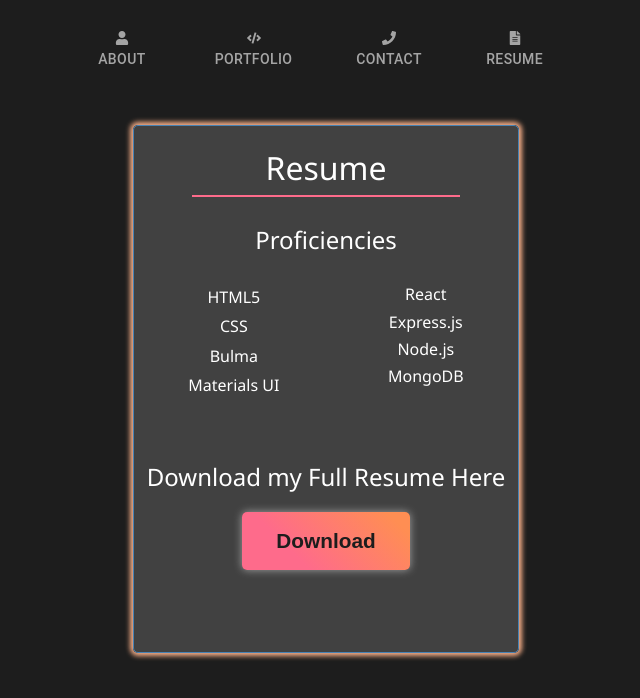
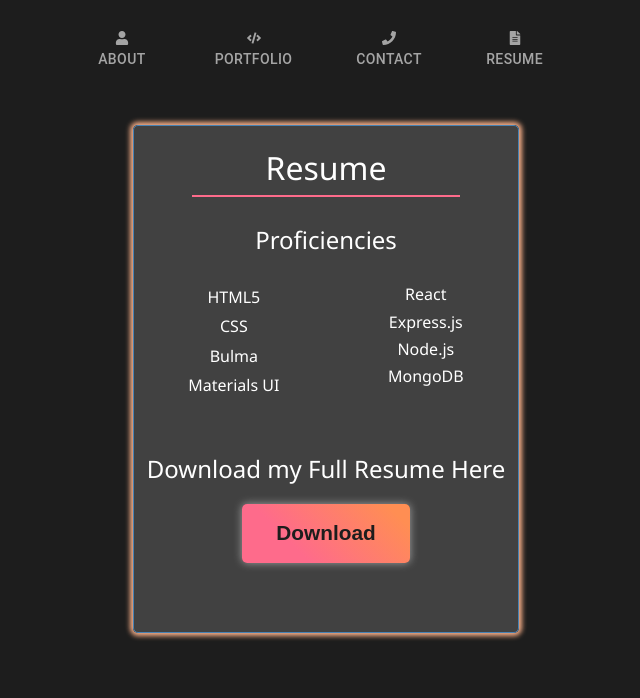
Before and after one commit to MackenzieJoyce/Portfolio, a React (Create React App) app: page /resume in a window 1280 px wide. Shown: the top 698 px of the page, without its empty margins (314-954 px from the left). Built offline with nearby package versions, Linux system fonts and the light colour scheme.

Commit message:
resume height matching the containerEntire, adjusted marginbottom on list from there

```diff
--- a/src/components/pages/Resume.js
+++ b/src/components/pages/Resume.js
@@ -10,7 +10,7 @@ const styles = {
   },
   leftAndRight: {
     width: '100%',
-    marginBottom: '15%',
+    marginBottom: '13%',
     display: 'flex',
     justifyContent: 'space-around',
   }
--- a/src/index.css
+++ b/src/index.css
@@ -112,7 +112,7 @@ img {
 
 .contentLittle {
   width: 30%;
-  min-height: 500px;
+  min-height: 480px;
   padding-top: 2%;
   background: var(--middle);
   text-align: center;
```
